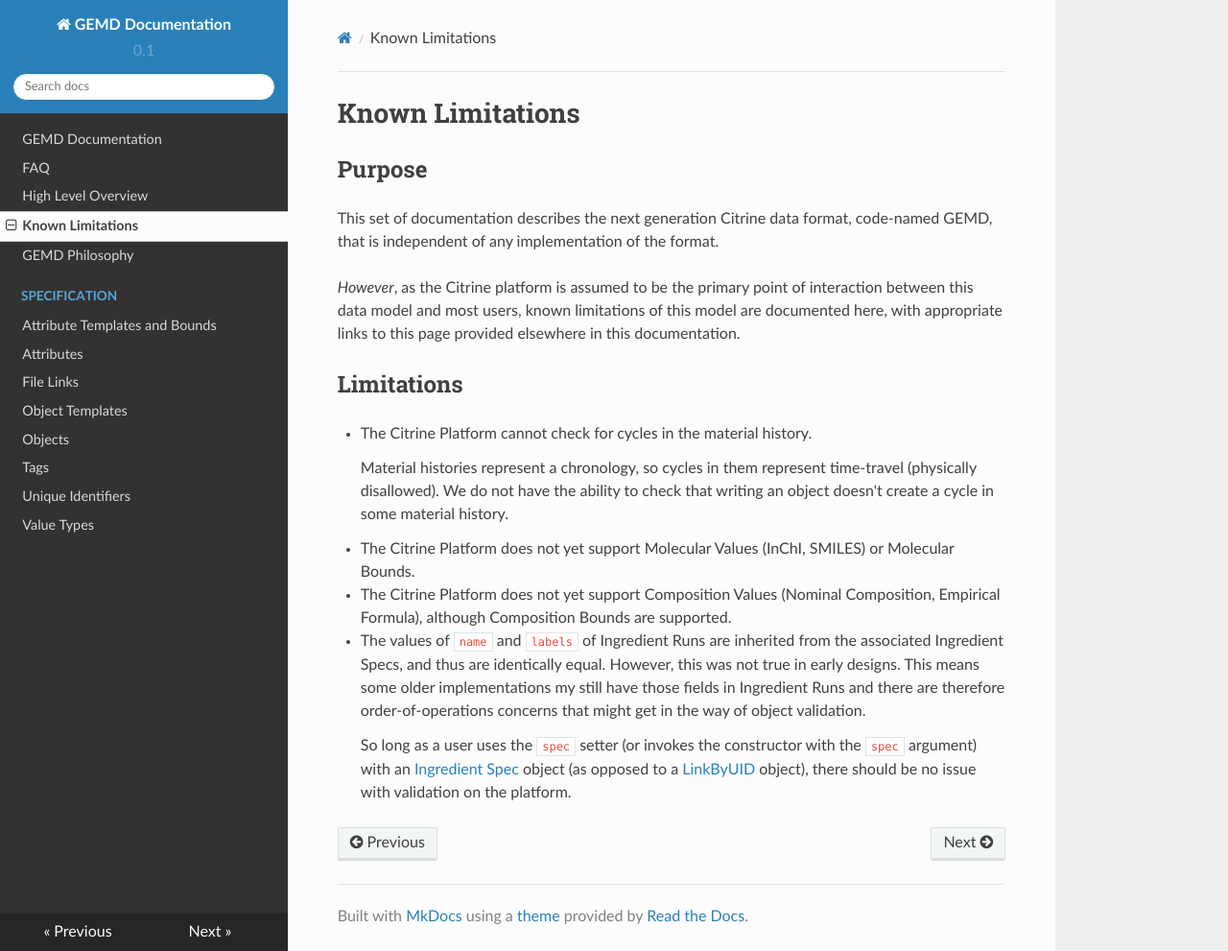
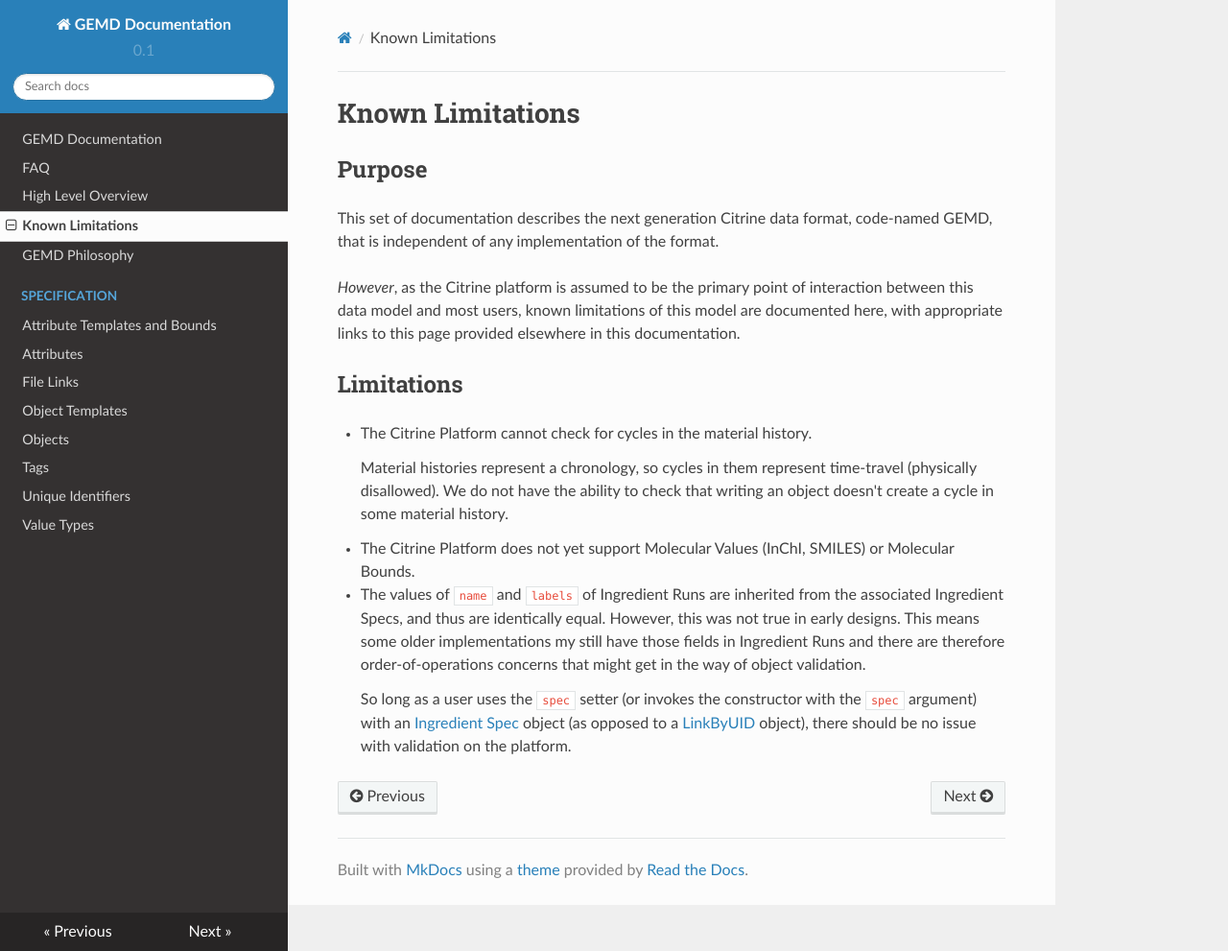
Before and after one commit to CitrineInformatics/gemd-docs, an MkDocs documentation site: the page built from docs/known-limitations.md, in a window 1280 px wide and 991 px high. Shown: the whole window at 96% size. Built offline with MkDocs 1.6.1, drawn with Linux system fonts in a browser that asks for light colours; nearby versions of some CDN libraries.

Commit message:
Removed out-of-date limitation

```diff
--- a/docs/known-limitations.md
+++ b/docs/known-limitations.md
@@ -14,8 +14,6 @@
 
 * The Citrine Platform does not yet support Molecular Values (InChI, SMILES) or Molecular Bounds.
 
-* The Citrine Platform does not yet support Composition Values (Nominal Composition, Empirical Formula), although Composition Bounds are supported.
-
 * The values of `name` and `labels` of Ingredient Runs are inherited from the associated Ingredient Specs, and thus are identically equal. However, this was not true in early designs.  This means some older implementations my still have those fields in Ingredient Runs and there are therefore order-of-operations concerns that might get in the way of object validation.
 
     So long as a user uses the `spec` setter (or invokes the constructor with the `spec` argument) with an [Ingredient Spec](../specification/objects/#ingredient-spec) object (as opposed to a [LinkByUID](../specification/unique-identifiers/#linkbyuid) object), there should be no issue with validation on the platform.
```
